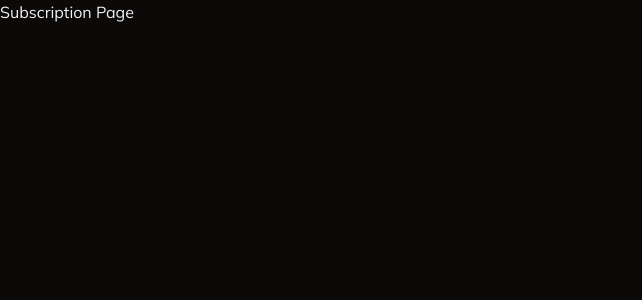
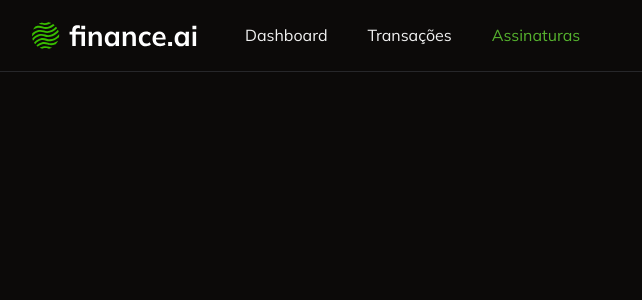
Before and after one commit to CristopherMartarello/fsw-finance-ai, a Next.js app: page /subscription in a window 1280 px wide. Shown: the top 300 px of the page, without its empty margins (0-642 px from the left). Built offline with nearby package versions, Linux system fonts and the light colour scheme.

Commit message:
feat: add navbar component

```diff
--- /dev/null
+++ b/app/_components/navbar.tsx
@@ -0,0 +1,34 @@
+"use client";
+import { UserButton } from "@clerk/nextjs";
+import Image from "next/image";
+import Link from "next/link";
+import { usePathname } from "next/navigation";
+
+const NavBar = () => {
+  const pathName = usePathname();
+  return (
+    <nav className="flex justify-between border-b border-solid px-8 py-4">
+      <div className="flex items-center gap-10">
+        <Image src={"/logo.svg"} width={173} height={39} alt="Finance AI" />
+        <Link href={"/"} className={pathName === "/" ? "text-primary" : ""}>
+          Dashboard
+        </Link>
+        <Link
+          href={"/transactions"}
+          className={pathName === "/transactions" ? "text-primary" : ""}
+        >
+          Transações
+        </Link>
+        <Link
+          href={"/subscription"}
+          className={pathName === "/subscription" ? "text-primary" : ""}
+        >
+          Assinaturas
+        </Link>
+      </div>
+      <UserButton showName />
+    </nav>
+  );
+};
+
+export default NavBar;
--- a/app/page.tsx
+++ b/app/page.tsx
@@ -1,6 +1,6 @@
-import { UserButton } from "@clerk/nextjs";
 import { auth } from "@clerk/nextjs/server";
 import { redirect } from "next/navigation";
+import NavBar from "./_components/navbar";
 
 const Home = async () => {
   const { userId } = await auth();
@@ -9,11 +9,7 @@
     redirect("/login");
   }
 
-  return (
-    <div className="flex h-full items-center justify-center">
-      <UserButton showName />
-    </div>
-  );
+  return <NavBar />;
 };
 
 export default Home;
--- a/app/subscription/page.tsx
+++ b/app/subscription/page.tsx
@@ -1,5 +1,7 @@
+import NavBar from "../_components/navbar";
+
 const SubscriptionPage = () => {
-  return <h1>Subscription Page</h1>;
+  return <NavBar />;
 };
 
 export default SubscriptionPage;
--- a/app/transactions/page.tsx
+++ b/app/transactions/page.tsx
@@ -2,12 +2,15 @@
 import { DataTable } from "../_components/ui/data-table";
 import { transactionColumns } from "./_columns";
 import AddTransactionButton from "../_components/add-transaction-button";
+import NavBar from "../_components/navbar";
 
 const TransactionsPage = async () => {
   // Acessar as transações do banco de dados
   const transactions = await db.transaction.findMany({});
 
   return (
+    <>
+      <NavBar />
       <div className="space-y-6 p-6">
         {/* TÍTULO E BOTÃO */}
         <div className="flex w-full items-center justify-between">
@@ -16,6 +19,7 @@
         </div>
         <DataTable columns={transactionColumns} data={transactions} />
       </div>
+    </>
   );
 };
 
```
Also changed, not shown: public/logo-financeai.svg (added). Lines whose indentation alone changed are shown as unchanged.
